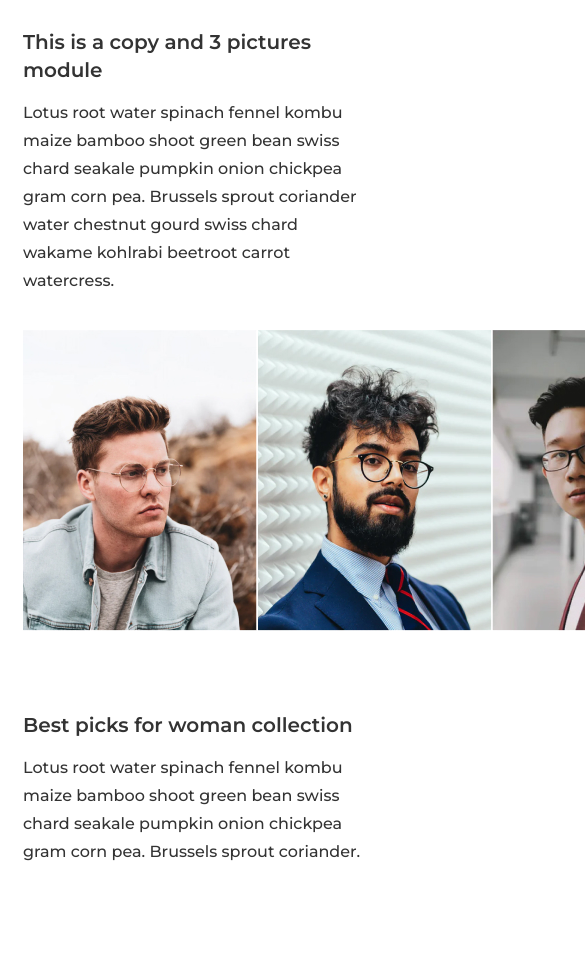
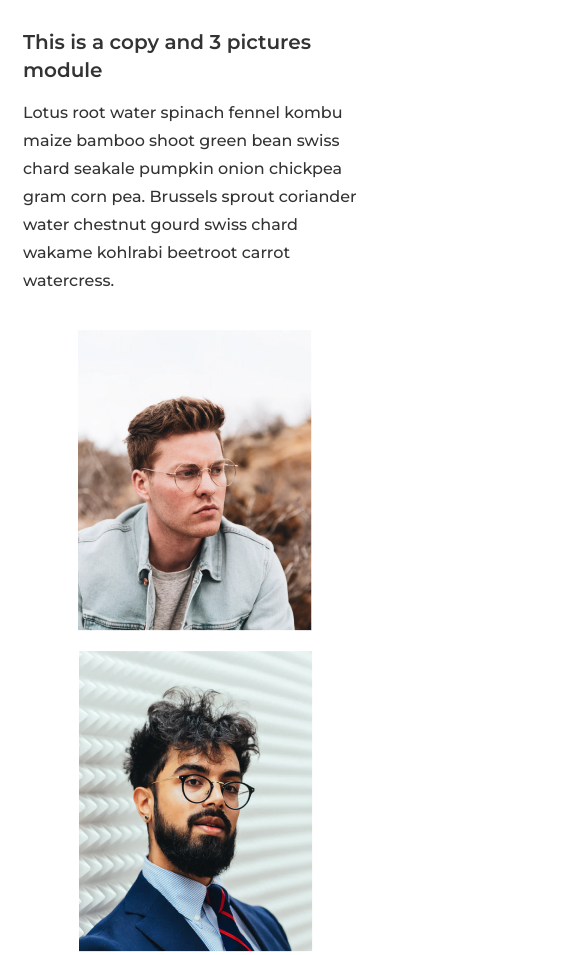
Before and after one commit to ArtemMyrhorod/RightTask, a plain HTML site: page index.html in a window 390 px wide. Shown: the top 955 px of the page, 585 px wide, since content can reach past the window. Before the commit the page ends 894 px from the top, so only its background shows below. Drawn offline with Linux system fonts and the light colour scheme.

Commit message:
Add queries for block Team

```diff
--- a/css/main.css
+++ b/css/main.css
@@ -90,3 +90,15 @@ img {
    justify-content: space-between;
    margin-bottom: 80px;
 }
+
+@media screen and (max-width: 767px) {
+   .team__members {
+      flex-wrap: wrap;
+      justify-content: space-around;
+      gap: 20px;
+   }
+
+   .team__members img {
+      max-width: 500px;
+   }
+}
```
